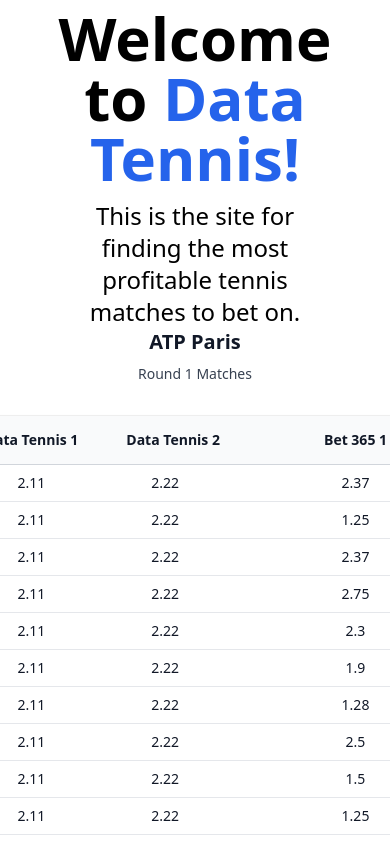
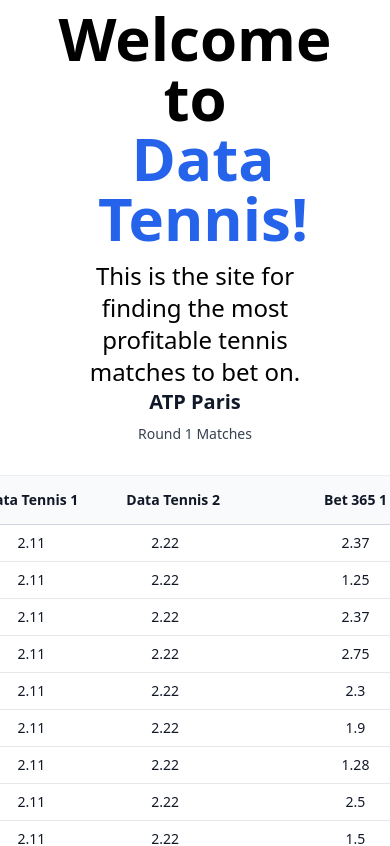
Before and after one commit to Aleksipa/Tennis-web, a Next.js app: page / in a window 390 px wide. Shown: the top 846 px of the page. Built offline with nearby package versions, Linux system fonts and the light colour scheme.

Commit message:
Fix headings

```diff
--- a/pages/index.tsx
+++ b/pages/index.tsx
@@ -167,11 +167,8 @@
       </Head>
 
       <main className="flex w-full flex-1 flex-col items-center justify-center px-20 text-center">
-        <h1 className="text-6xl font-bold">
-          Welcome to{" "}
-          <a className="text-blue-600" href="https://nextjs.org">
-            Data Tennis!
-          </a>
+        <h1 className="block lg:flex text-6xl font-bold">
+          Welcome to <p className="text-blue-600 ml-4"> Data Tennis!</p>
         </h1>
 
         <p className="mt-3 text-2xl">
```
